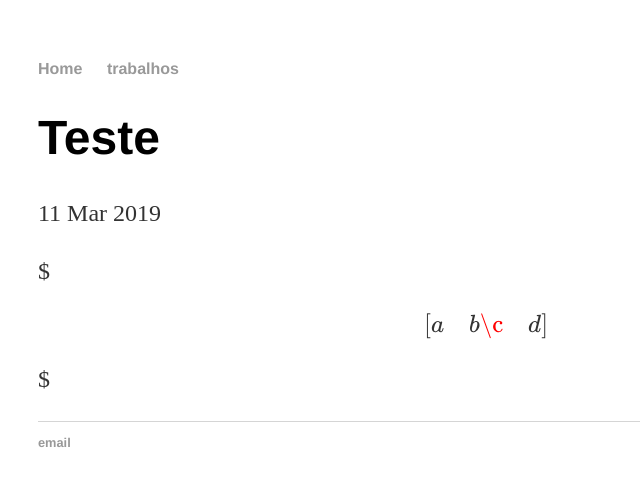
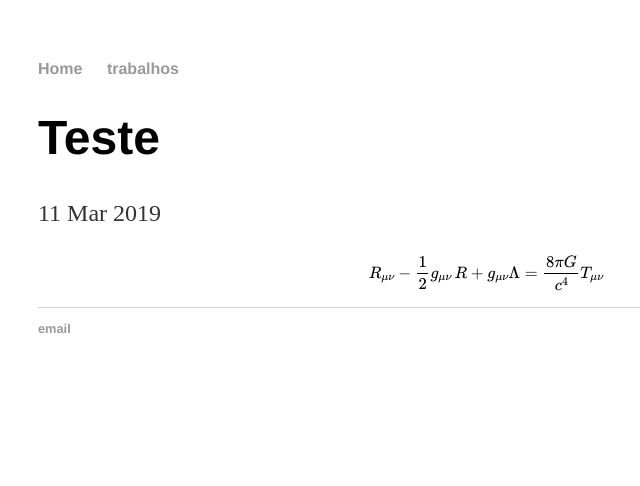
Before and after one commit to jaspior/jaspior.github.io, a Jekyll site: the page built from _posts/2020-08-14-quantica_q2.md, in a window 1280 px wide. Shown: the top 486 px of the page, without its empty margins (154-794 px from the left). Built offline with Jekyll 4.4.1, drawn with Linux system fonts in a browser that asks for light colours; formulas are drawn with MathJax 3.

Commit message:
Update 2020-08-14-quantica_q2.md

```diff
--- a/_posts/2020-08-14-quantica_q2.md
+++ b/_posts/2020-08-14-quantica_q2.md
@@ -4,6 +4,6 @@ title: "Teste"
 date: 2019-03-11
 ---
 
-$
-\begin{bmatrix}a & b\\c & d\end{bmatrix}
-$
+$$
+R_{\mu \nu} - {1 \over 2}g_{\mu \nu}\,R + g_{\mu \nu} \Lambda = {8 \pi G \over c^4} T_{\mu \nu}
+$$
```
